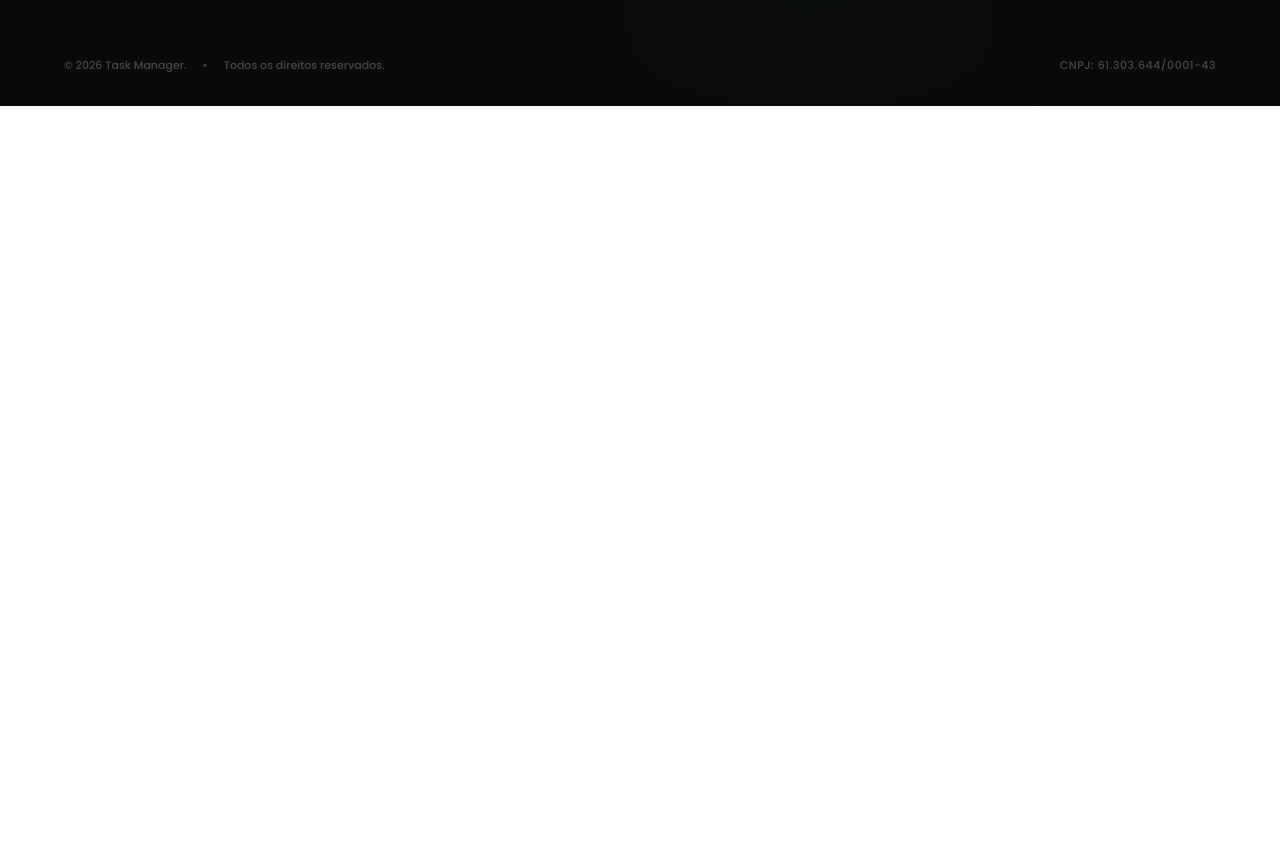
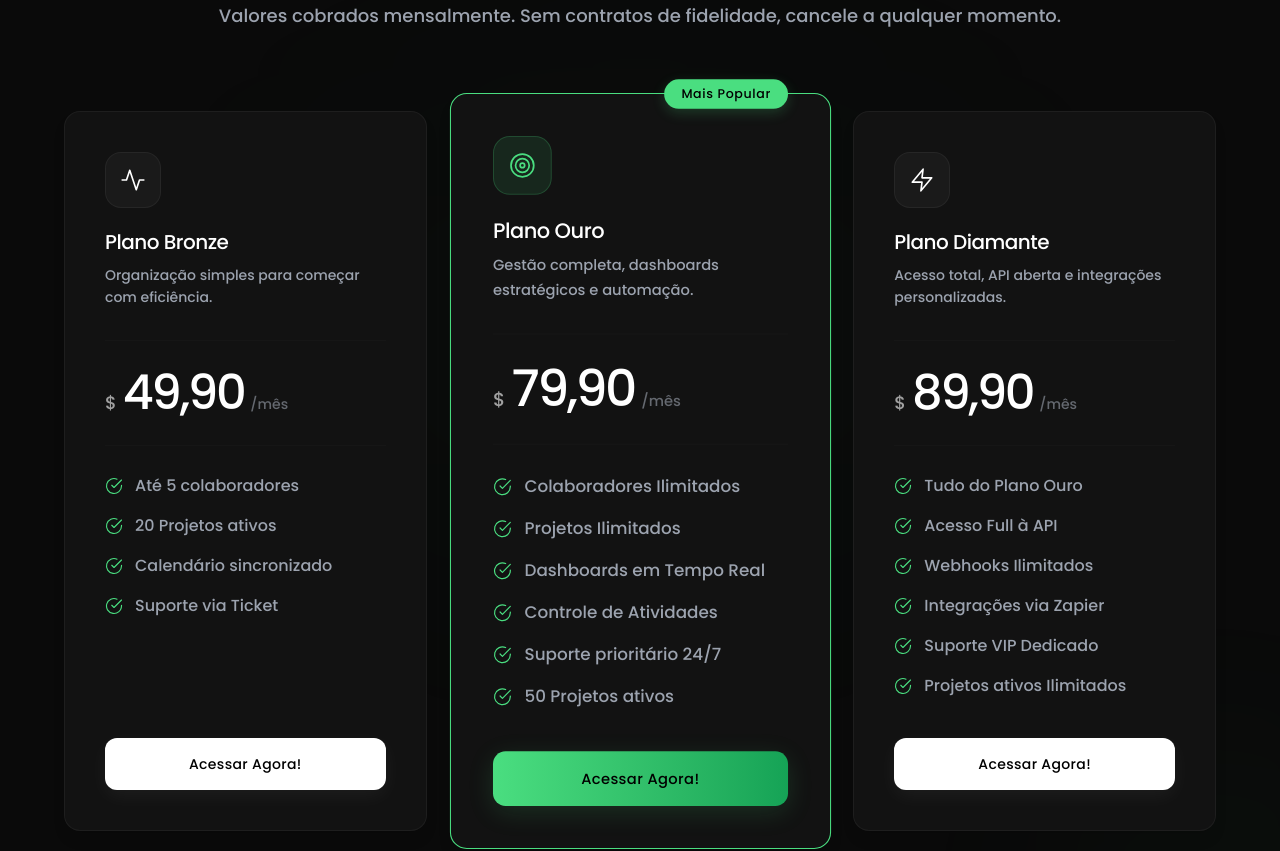
Before and after one commit to Next-Solve-Studio/taskmanager-page, a Next.js app: page /Plans in a window 1280 px wide. Shown: the part 1100-1951 px from the top of the page. Before the commit the page ends 1206 px from the top, so only its background shows below. Built offline with nearby package versions, Linux system fonts and the light colour scheme.

Commit message:
criação da sessão de planos do sistema

```diff
--- a/src/components/Plans/PlansMain.tsx
+++ b/src/components/Plans/PlansMain.tsx
@@ -1,9 +1,11 @@
 import ContentInitial from "./Sections/ContentInitial"
+import Plans from "./Sections/Plans"
 
 export default function PlansMain() {
     return (
         <main className="">
             <ContentInitial />
+            <Plans />
         </main>
     )
 }
--- a/src/components/Plans/Sections/ContentInitial.tsx
+++ b/src/components/Plans/Sections/ContentInitial.tsx
@@ -18,7 +18,7 @@ export default function ContentInitial() {
     }, [])
 
     return (
-        <section className="relative w-full bg-(--bg-main) pt-32 pb-20 md:pt-40 md:pb-24 overflow-hidden border-b border-(--border-main) flex flex-col items-center justify-center min-h-[70vh]">
+        <section className="relative w-full bg-(--bg-main) pt-32 pb-20 md:pt-40 md:pb-24 overflow-hidden border-b border-(--border-main) flex flex-col items-center justify-center min-h-screen">
 
             <div className="pointer-events-none absolute inset-0 opacity-[0.02]"
                 style={{
--- /dev/null
+++ b/src/components/Plans/Sections/Plans.tsx
@@ -0,0 +1,157 @@
+"use client"
+import Link from "next/link";
+import { useEffect } from "react";
+import { FiCheckCircle, FiZap, FiTarget, FiActivity } from "react-icons/fi";
+import AOS from "aos";
+import "aos/dist/aos.css";
+
+export default function Plans() {
+    useEffect(() => {
+        AOS.init({
+            duration: 1000,
+            once: true,
+            easing: "ease",
+        });
+    }, []);
+
+    type ItemType = {
+        id: number;
+        title: string;
+        text: string;
+        value: string;
+        button: string;
+        highlight?: boolean; // Lógica para destacar o card central
+        icon: React.ElementType; // Ícone temático para cada plano
+        features: string[]; // Lista de recursos reais para cada plano
+    }
+
+    const Cards: ItemType[] = [
+        {
+            id: 1,
+            title: 'Plano Bronze',
+            text: 'Organização simples para começar com eficiência.',
+            value: '49,90',
+            button: 'Acessar Agora!',
+            icon: FiActivity,
+            features: [
+                'Até 5 colaboradores',
+                '20 Projetos ativos',
+                'Calendário sincronizado',
+                'Suporte via Ticket'
+            ]
+        },
+        {
+            id: 2,
+            title: 'Plano Ouro',
+            text: 'Gestão completa, dashboards estratégicos e automação.',
+            value: '79,90',
+            button: 'Acessar Agora!',
+            highlight: true, // Destaque Visual Ativado
+            icon: FiTarget,
+            features: [
+                'Colaboradores Ilimitados',
+                'Projetos Ilimitados',
+                'Dashboards em Tempo Real',
+                'Controle de Atividades',
+                'Suporte prioritário 24/7',
+                '50 Projetos ativos'
+            ]
+        },
+        {
+            id: 3,
+            title: 'Plano Diamante',
+            text: 'Acesso total, API aberta e integrações personalizadas.',
+            value: '89,90',
+            button: 'Acessar Agora!',
+            icon: FiZap,
+            features: [
+                'Tudo do Plano Ouro',
+                'Acesso Full à API',
+                'Webhooks Ilimitados',
+                'Integrações via Zapier',
+                'Suporte VIP Dedicado',
+                'Projetos ativos Ilimitados',
+            ]
+        },
+    ]
+
+    return (
+        <section className="w-full bg-(--bg-main) py-24 md:py-32 relative overflow-hidden flex flex-col items-center justify-center border-t border-(--border-main)">
+
+            <div className="absolute top-1/2 left-1/2 -translate-x-1/2 -translate-y-1/2 w-150 h-75 bg-(--color-green)/3 rounded-full blur-[140px] pointer-events-none" />
+            <div className="absolute -bottom-20 -right-20 w-72 h-72 bg-green/3 rounded-full blur-[100px] hidden lg:block pointer-events-none" />
+
+            <div className="max-w-7xl mx-auto px-6 md:px-10 lg:px-16 w-full z-10 flex flex-col items-center">
+
+                <div className="max-w-3xl text-center mb-16 md:mb-20" data-aos="fade-up">
+                    <span className="inline-block text-xs font-semibold tracking-widest uppercase text-(--color-green) bg-(--bg-card) border border-(--border-main2) px-4 py-1.5 rounded-full mb-3 shadow-sm">
+                        Preços e Planos
+                    </span>
+                    <h2 className="text-3xl sm:text-4xl md:text-5xl font-extrabold tracking-tight text-(--text-primary) leading-[1.15]">
+                        Toda a organização que você precisa por um{" "}
+                        <span className="text-transparent bg-clip-text bg-linear-to-r from-(--color-green) to-(--color-green-700)">preço justo</span>
+                    </h2>
+                    <p className="mt-5 text-base sm:text-lg text-(--text-secondary) font-light leading-relaxed max-w-2xl mx-auto">
+                        Valores cobrados mensalmente. Sem contratos de fidelidade, cancele a qualquer momento.
+                    </p>
+                </div>
+
+                <div className="grid grid-cols-1 md:grid-cols-2 lg:grid-cols-3 gap-8 items-stretch w-full">
+                    {Cards.map((item, index) => {
+                        const Icon = item.icon;
+                        const isHighlighted = item.highlight;
+
+                        return (
+                            <div key={item.id} data-aos="fade-up" data-aos-delay={index * 150} className="flex">
+
+                                <div className={`relative flex flex-col w-full h-full p-8 md:p-10 rounded-2xl border transition-all duration-300 hover:brightness-110 shadow-lg ${isHighlighted ? 'bg-(--bg-card) border-(--color-green) shadow-[0_12px_40px_rgba(74,222,128,0.08)] scale-[1.03] lg:scale-[1.05] z-10'
+                                    : 'bg-(--bg-card) border-(--border-main2) hover:bg-(--bg-surface) hover:border-(--border-main2)'}`}>
+
+                                    {isHighlighted && (
+                                        <div className="absolute top-0 right-10 -translate-y-1/2 bg-(--color-green) text-black px-4 py-1.5 rounded-full text-xs font-extrabold tracking-wider shadow-[0_4px_12px_rgba(74,222,128,0.2)]">Mais Popular</div>
+                                    )}
+
+                                    <div className="flex flex-col gap-5 border-b border-(--border-main) pb-7 mb-7">
+                                        <div className={`flex items-center justify-center w-14 h-14 rounded-2xl ${isHighlighted ? 'bg-green/10 text-(--color-green) border border-(--color-green)/20' : 'bg-(--bg-surface) text-(--text-primary) border border-(--border-main2)'}`}>
+                                            <Icon size={26} strokeWidth={1.5} />
+                                        </div>
+                                        <div>
+                                            <h3 className="text-xl font-bold tracking-tight text-(--text-primary)">{item.title}</h3>
+                                            <p className="mt-2 text-sm text-(--text-secondary) font-light leading-relaxed min-h-12">{item.text}</p>
+                                        </div>
+                                    </div>
+
+                                    <div className="flex items-baseline gap-1.5 border-b border-(--border-main) pb-7 mb-7">
+                                        <span className="text-lg font-bold text-(--text-primary)/60">$</span>
+                                        <span className="text-5xl font-extrabold tracking-tighter text-(--text-primary)">
+                                            {item.value}
+                                        </span>
+                                        <span className="text-sm font-light text-(--text-secondary) opacity-60">/mês</span>
+                                    </div>
+
+                                    <div className="flex-1 space-y-4 mb-10 text-sm sm:text-base text-(--text-secondary) font-light">
+                                        {item.features.map(feature => (
+                                            <div key={feature} className="flex items-center gap-3">
+                                                <FiCheckCircle className="shrink-0 text-(--color-green) text-lg" strokeWidth={1.5} />
+                                                <span>{feature}</span>
+                                            </div>
+                                        ))}
+                                    </div>
+
+                                    <div className="mt-auto">
+                                        <Link href={`/plan/${item.id}`}
+                                            className={`block text-center w-full px-6 py-4 rounded-xl text-sm font-extrabold tracking-wide active:scale-[0.99] transition-all duration-300 ${isHighlighted
+                                                ? 'bg-linear-to-r from-(--color-green) to-(--color-green-700) text-black shadow-[0_6px_24px_rgba(74,222,128,0.15)] hover:shadow-[0_6px_32px_rgba(74,222,128,0.3)] hover:brightness-110'
+                                                : 'bg-white text-black hover:bg-(--text-primary)/90 shadow-[0_6px_20px_rgba(255,255,255,0.05)]'}`}>
+                                            {item.button}
+                                        </Link>
+                                    </div>
+                                </div>
+                            </div>
+                        );
+                    })}
+                </div>
+            </div>
+        </section>
+    )
+}
```
